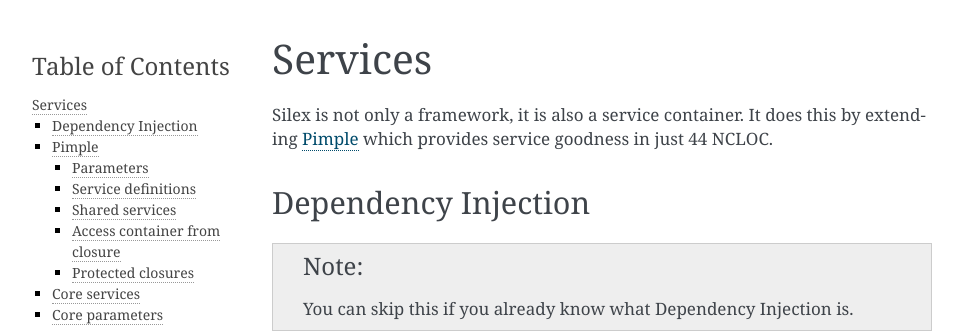
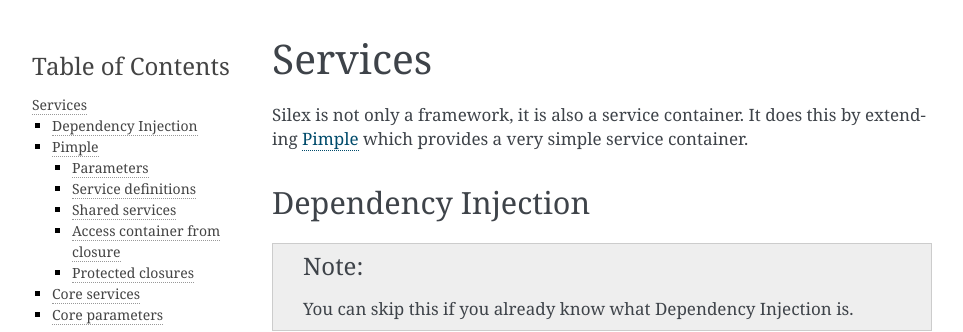
Before and after one commit to silexphp/Silex, a Sphinx documentation site: the page built from doc/services.rst, in a window 1280 px wide and 900 px high. Shown: the top 332 px of the window, without its empty margins (148-1111 px from the left). Built offline with Sphinx 7.4.7, drawn with Linux system fonts in a browser that asks for light colours.

Commit message:
The 44 NCLOC stat is wrong (the 1.1 version of Pimple defines 77 NCLOC).

```diff
--- a/doc/services.rst
+++ b/doc/services.rst
@@ -2,8 +2,8 @@
 ========
 
 Silex is not only a framework, it is also a service container. It does this by
-extending `Pimple <http://pimple.sensiolabs.org>`_ which provides service
-goodness in just 44 NCLOC.
+extending `Pimple <http://pimple.sensiolabs.org>`_ which provides a very simple
+service container.
 
 Dependency Injection
 --------------------
```
